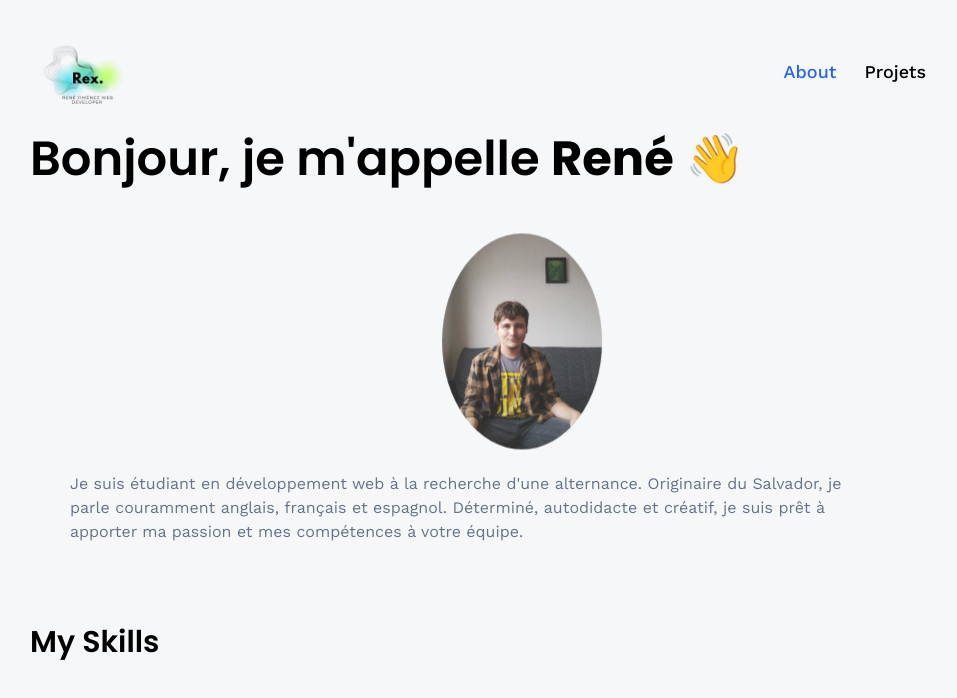
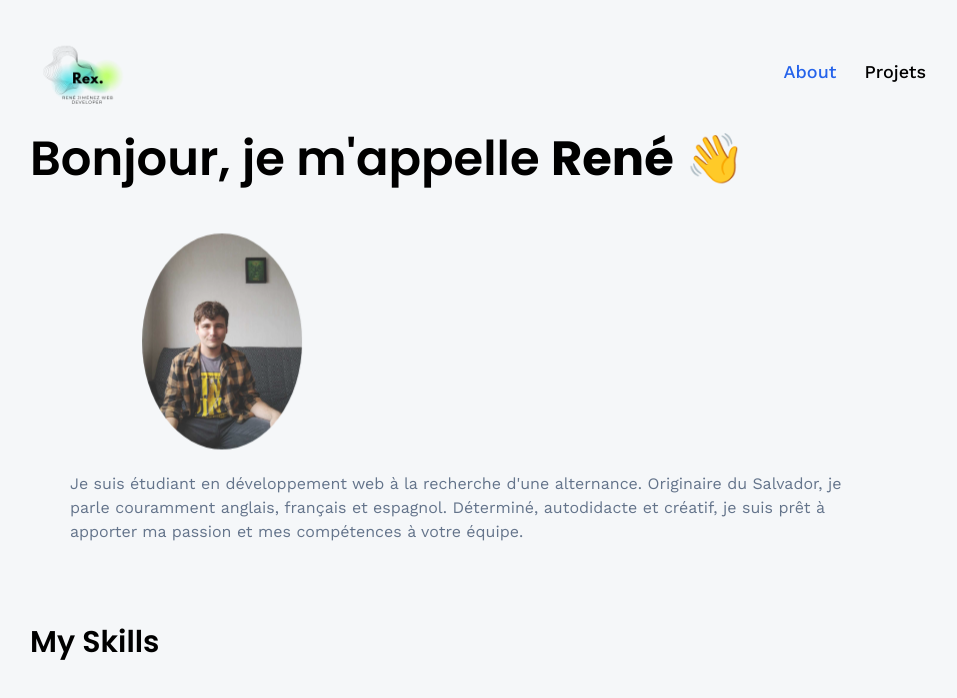
Before and after one commit to rexjmn/Myportfoilio, a React (Vite) app: page /about in a window 1280 px wide. Shown: the top 698 px of the page, without its empty margins (162-1119 px from the left). Built offline with nearby package versions, Linux system fonts and the light colour scheme; no server answers.

Commit message:
new update

```diff
--- a/src/pages/About.jsx
+++ b/src/pages/About.jsx
@@ -74,7 +74,7 @@ import {
    scale: 0.5
 
   },{
-    x: 350,
+    x: 50,
     opacity: 1,
 
     borderRadius:'100%',
@@ -93,7 +93,7 @@ import {
   // })
 
   timeline.to('#black-box', {
-    x: 500,
+    x: 200,
     y: 10,
     scale: 1,
     duration: 2,
@@ -152,7 +152,7 @@ import {
           👋
         </h1>
 
-        <div className="m-10 w-40 h-40 object-contain">
+        <div className="m-10 w-40 h-40 object-contain justify-center items-start">
         <div  id="black-box"  className="rounded-full" >
           <img src={rene} alt=""  className="rounded-[100%]" />
 
```
